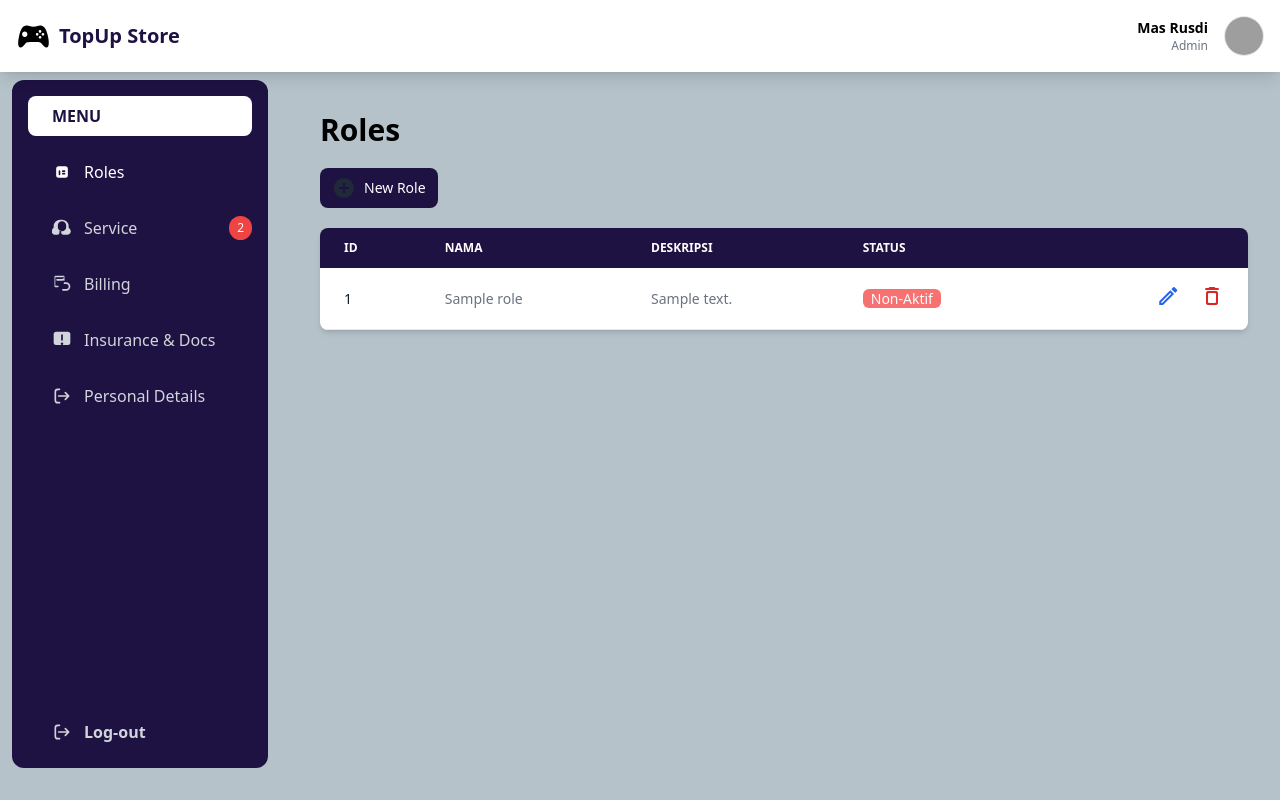
After one commit to imismaindra/project-uas, a PHP site: template views/role_list.php in a window 1280 px wide. The commit adds this page. Run offline with PHP 8.4, Linux system fonts and the light colour scheme; the template is opened without the code that fills it: most values are stand-ins (such as "Sample title", 1, 10 or a date in 2020); some libraries are stand-ins or nearby versions; grey boxes are pictures that could not be loaded.

Commit message:
Removed echo statement in connection.php, refactored index.php to include role model and view, and deleted views/roles.php file.

```diff
--- a/config/connection.php
+++ b/config/connection.php
@@ -9,4 +9,4 @@ $conn = new mysqli($host, $user, $password, $dbname);
 if ($conn->connect_error) {
     die("Koneksi gagal: " . $conn->connect_error);
 }
-echo "Koneksi berhasil!";
+// echo "Koneksi berhasil!";
--- /dev/null
+++ b/views/role_list.php
@@ -0,0 +1,103 @@
+<!DOCTYPE html>
+<html lang="en">
+<head>
+    <meta charset="UTF-8">
+    <meta name="viewport" content="width=device-width, initial-scale=1.0">
+    <title>TopUp Store - Roles</title>
+    <script src="https://cdn.tailwindcss.com"></script>
+    <link rel="preconnect" href="https://fonts.googleapis.com">
+    <link rel="preconnect" href="https://fonts.gstatic.com" crossorigin>
+    <link href="https://fonts.googleapis.com/css2?family=Poppins:wght@100;200;300;400;500;600;700;800;900&display=swap" rel="stylesheet">
+    <link href="https://fonts.googleapis.com/css?family=Material+Icons|Material+Icons+Outlined|Material+Icons+Two+Tone|Material+Icons+Round|Material+Icons+Sharp"
+        rel="stylesheet">
+</head>
+<body class="bg-[#B5C2CA] font-poppins">
+    <!-- Navbar -->
+    <?php include 'components/navbar-admin.php'; ?>
+
+    <div class="flex">
+        <!-- Sidebar -->
+        <?php include 'components/sidebar-admin.php'; ?>
+        <!-- Main Content -->
+        <div class="flex-1 ml-72 mt-20 p-8">
+            <h1 class="text-3xl font-bold mb-5">Roles</h1>
+            <button type="button" class="px-3 py-2 text-sm mb-5 font-medium text-center inline-flex items-center text-white bg-[#1D1242] rounded-lg hover:bg-[#1D1242] focus:ring-4 focus:outline-none focus:ring-blue-300">
+                <svg class="w-[24px] h-[24px] text-gray-800 dark:text-white mr-2" aria-hidden="true" xmlns="http://www.w3.org/2000/svg" width="24" height="24" fill="currentColor" viewBox="0 0 24 24">
+                    <path fill-rule="evenodd" d="M2 12C2 6.477 6.477 2 12 2s10 4.477 10 10-4.477 10-10 10S2 17.523 2 12Zm11-4.243a1 1 0 1 0-2 0V11H7.757a1 1 0 1 0 0 2H11v3.243a1 1 0 1 0 2 0V13h3.243a1 1 0 1 0 0-2H13V7.757Z" clip-rule="evenodd"/>
+                </svg>
+                <a href="views/role_input.php">New Role</a>
+
+            </button>
+            <div class="relative overflow-x-auto shadow-md sm:rounded-lg">
+                <table class="w-full text-sm text-left rtl:text-right text-gray-500 ">
+                    <thead class="text-xs text-white uppercase bg-[#1D1242]">
+                        <tr>
+                            <th scope="col" class="px-6 py-3">
+                                Id
+                            </th>
+                            <th scope="col" class="px-6 py-3">
+                                Nama
+                            </th>
+                            <th scope="col" class="px-6 py-3">
+                                Deskripsi
+                            </th>
+                            <th scope="col" class="px-6 py-3">
+                                Status
+                            </th>
+                            <th scope="col" class="px-6 py-3">
+                                <span class="sr-only">Edit</span>
+                            </th>
+                        </tr>
+                    </thead>
+                    <tbody>
+                    <?php foreach ($roles as $role): ?>
+                        <tr class="bg-white border-b hover:bg-gray-50">
+                            <th scope="row" class="px-6 py-4 font-medium text-gray-900 whitespace-nowrap">
+                                <?php echo $role['id']; ?>
+                            </th>
+                            <td class="px-6 py-4">
+                                <?php echo $role['name']; ?>
+                            </td>
+                            <td class="px-6 py-4">
+                                <?php echo $role['description']; ?>
+                            </td>
+                            <td class="px-6 py-4">
+                                <span class="<?php echo  $role['is_aktif'] == 1 ? 'bg-green-400' : 'bg-red-400'; ?> text-gray-50 rounded-md px-2">
+                                    <?php echo htmlspecialchars( $role['is_aktif'] == 1 ? "Aktif" : "Non-Aktif") ?>
+                                </span>
+                            </td>
+                            <td class="px-6 py-4 text-right">
+                                <a href="../index.php?modul=role&fitur=edit&id=<?php echo htmlspecialchars($role['id']); ?>" class="text-gray-400 hover:text-gray-100 mx-2">
+                                    <i class="material-icons-outlined text-blue-600">edit</i>
+                                </a>
+
+                                <a href="../index.php?modul=role&fitur=delete&rid=<?php echo htmlspecialchars($role['id']); ?>" class="text-gray-400 hover:text-gray-100 ml-2">
+                                    <i class="material-icons-round text-red-600">delete_outline</i>
+                                </a>
+                            </td>
+                        </tr>
+                    <?php endforeach; ?>
+                        <!-- <tr class="bg-white border-b  hover:bg-gray-50">
+                            <th scope="row" class="px-6 py-4 font-medium text-gray-900 whitespace-nowrap">
+                                Microsoft Surface Pro
+                            </th>
+                            <td class="px-6 py-4">
+                                White
+                            </td>
+                            <td class="px-6 py-4">
+                                Laptop PC
+                            </td>
+                            <td class="px-6 py-4">
+                                $1999
+                            </td>
+                            <td class="px-6 py-4 text-right">
+                                <a href="#" class="font-medium text-blue-600 dark:text-blue-500 hover:underline">Edit</a>
+                            </td>
+                        </tr> -->
+                    </tbody>
+                </table>
+            </div>
+        </div>
+    </div>
+</body>
+</html>
```
Also changed, not shown: index.php (+9 -1 lines), views/roles.php (deleted, +0 -101 lines).
